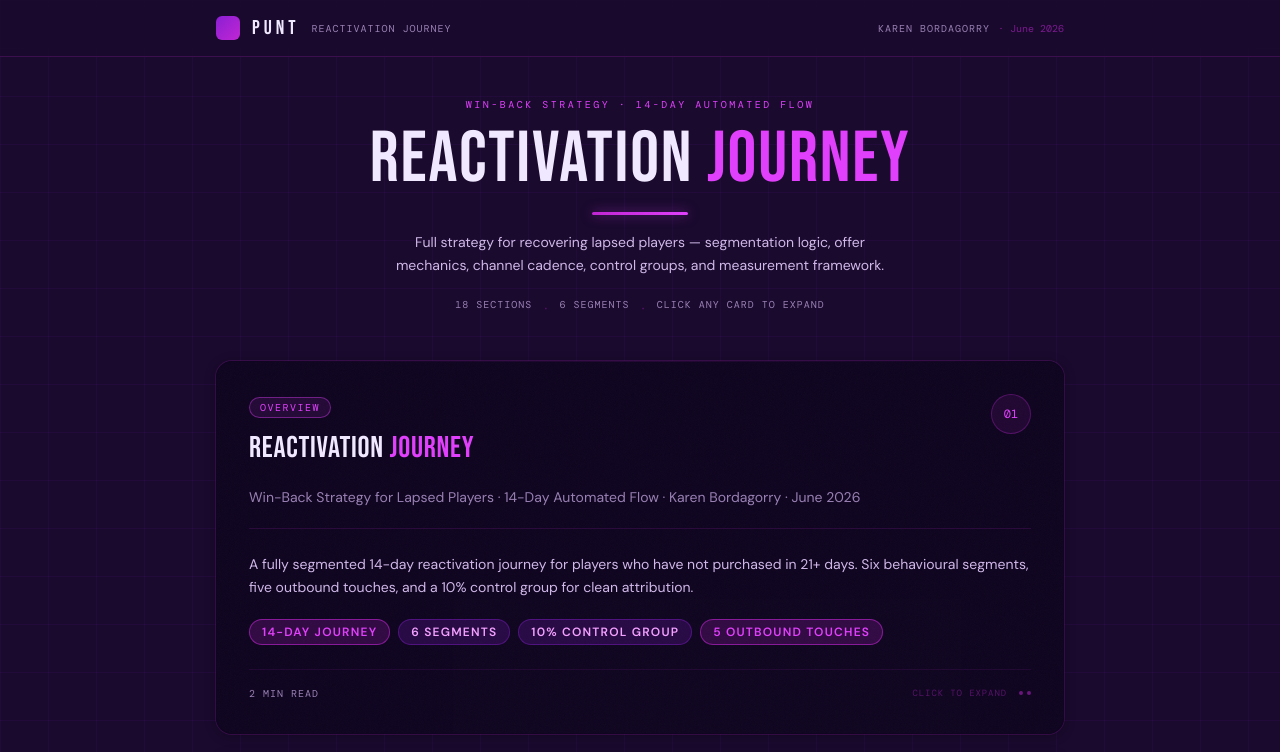
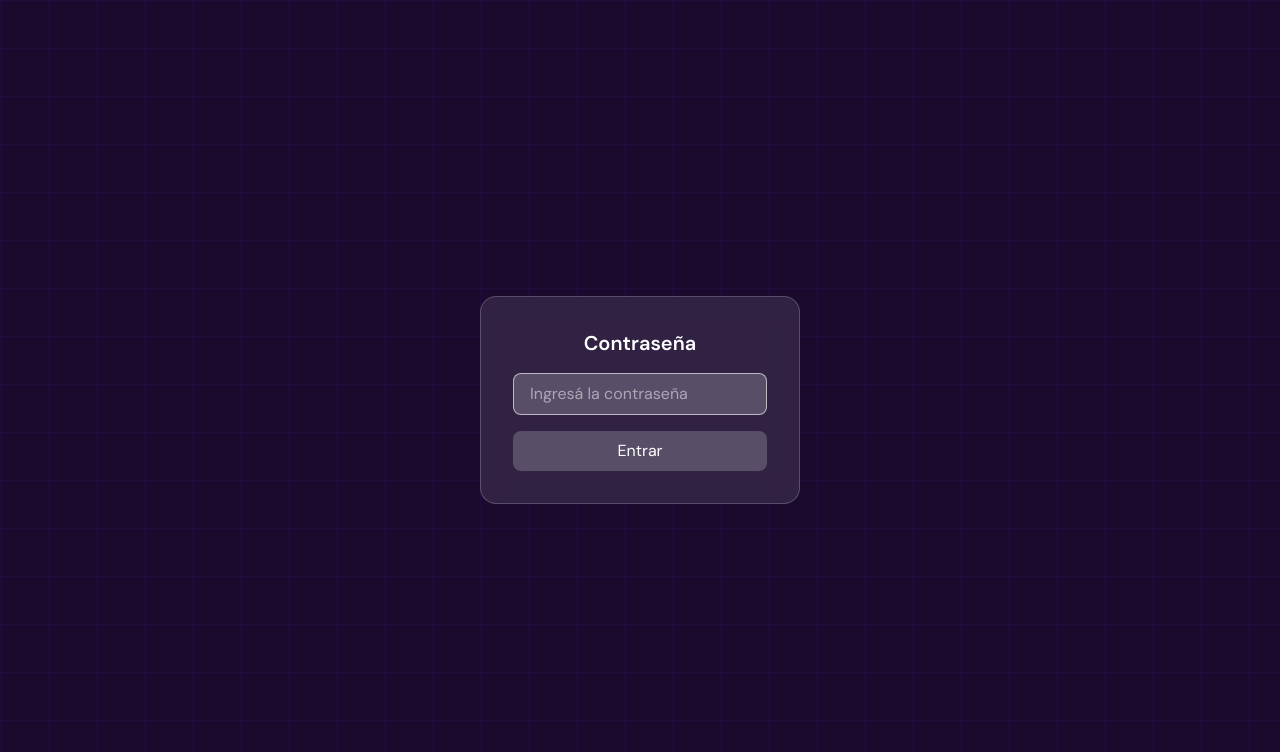
Before and after one commit to wicouy/Punt_Reactivation_Presentation, a React (Vite) app: page / in a window 1280 px wide. Shown: the top 752 px of the page. Built offline with nearby package versions, Linux system fonts and the light colour scheme.

Commit message:
Add password

```diff
--- a/src/App.tsx
+++ b/src/App.tsx
@@ -1,7 +1,45 @@
+import { useState } from 'react'
 import Header from './components/Header'
 import InfiniteScroll from './components/InfiniteScroll'
 
+const PASSWORD = '20.Pelota'
+
 export default function App() {
+  const [input, setInput] = useState('')
+  const [unlocked, setUnlocked] = useState(false)
+  const [error, setError] = useState(false)
+
+  if (!unlocked) {
+    return (
+      <div className="min-h-screen bg-mesh bg-grid font-dm-sans flex items-center justify-center">
+        <div className="bg-white/10 backdrop-blur-md border border-white/20 rounded-2xl p-8 flex flex-col gap-4 w-80">
+          <h1 className="text-white text-xl font-semibold text-center">Contraseña</h1>
+          <input
+            type="password"
+            value={input}
+            onChange={e => { setInput(e.target.value); setError(false) }}
+            onKeyDown={e => {
+              if (e.key === 'Enter') {
+                if (input === PASSWORD) setUnlocked(true)
+                else setError(true)
+              }
+            }}
+            className="rounded-lg px-4 py-2 bg-white/20 text-white placeholder-white/50 outline-none border border-white/30 focus:border-white/60"
+            placeholder="Ingresá la contraseña"
+            autoFocus
+          />
+          {error && <p className="text-red-400 text-sm text-center">Contraseña incorrecta</p>}
+          <button
+            onClick={() => { if (input === PASSWORD) setUnlocked(true); else setError(true) }}
+            className="bg-white/20 hover:bg-white/30 text-white rounded-lg py-2 transition"
+          >
+            Entrar
+          </button>
+        </div>
+      </div>
+    )
+  }
+
   return (
     <div className="min-h-screen bg-mesh bg-grid font-dm-sans">
       <Header />
```
